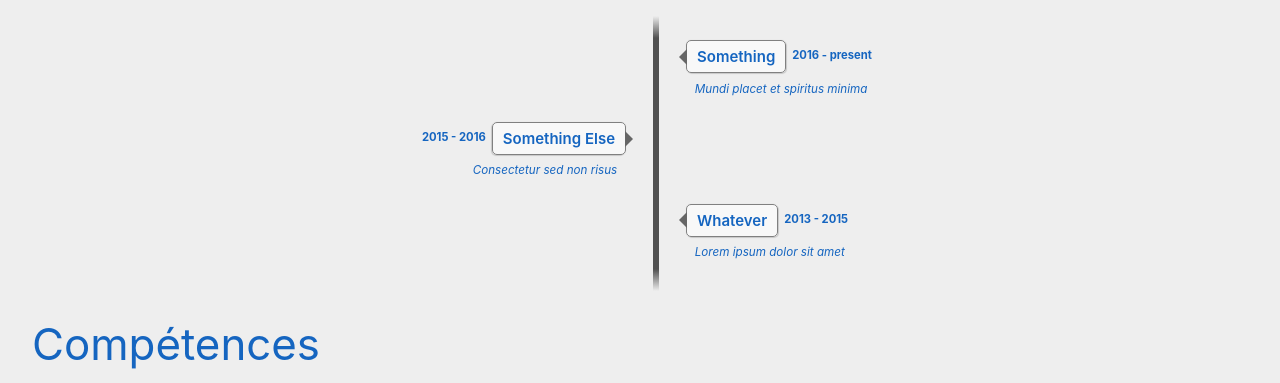
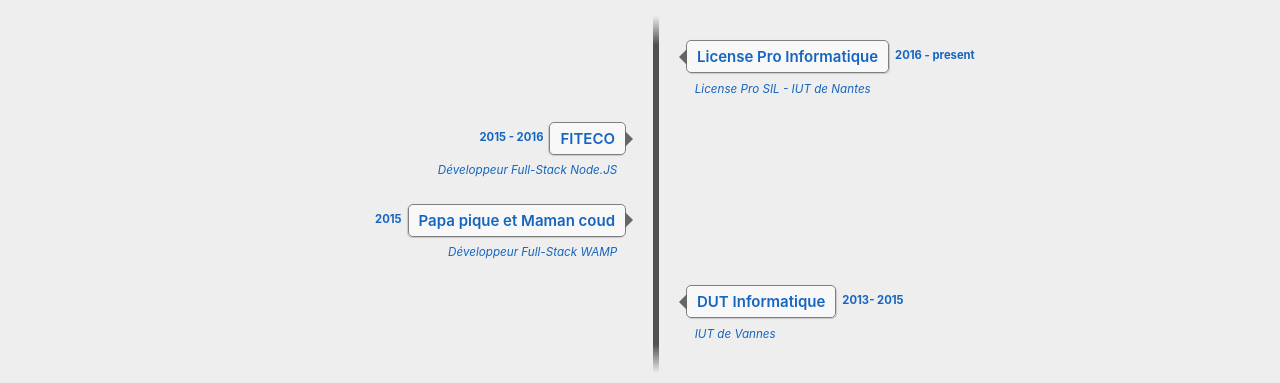
Before and after one commit to NicolasThebaud/NicolasThebaud.github.io, a plain HTML site: page index.html in a window 1280 px wide. Shown: the part 385-768 px from the top of the page. Drawn offline with nearby package versions, Linux system fonts and the light colour scheme.

Commit message:
Implemented Timeline (Lorem ipsum removed)

```diff
--- a/index.html
+++ b/index.html
@@ -34,30 +34,40 @@
         <li>
           <div class="direction-r">
             <div class="flag-wrapper">
-              <span class="flag">Something</span>
+              <span class="flag">License Pro Informatique</span>
               <span class="time-wrapper"><span class="time">2016 - present</span></span>
             </div>
-            <div class="desc">Mundi placet et spiritus minima</div>
+            <div class="desc">License Pro SIL - IUT de Nantes</div>
           </div>
         </li>
 
         <li>
           <div class="direction-l">
             <div class="flag-wrapper">
-              <span class="flag">Something Else</span>
+              <span class="flag">FITECO</span>
               <span class="time-wrapper"><span class="time">2015 - 2016</span></span>
             </div>
-            <div class="desc">Consectetur sed non risus</div>
+            <div class="desc">Développeur Full-Stack Node.JS</div>
+          </div>
+        </li>
+
+        <li>
+          <div class="direction-l">
+            <div class="flag-wrapper">
+              <span class="flag">Papa pique et Maman coud</span>
+              <span class="time-wrapper"><span class="time">2015</span></span>
+            </div>
+            <div class="desc">Développeur Full-Stack WAMP</div>
           </div>
         </li>
 
         <li>
           <div class="direction-r">
             <div class="flag-wrapper">
-              <span class="flag">Whatever</span>
-              <span class="time-wrapper"><span class="time">2013 - 2015</span></span>
+              <span class="flag">DUT Informatique</span>
+              <span class="time-wrapper"><span class="time">2013- 2015</span></span>
             </div>
-            <div class="desc">Lorem ipsum dolor sit amet</div>
+            <div class="desc">IUT de Vannes</div>
           </div>
         </li>
       </ul>
```
Lines whose indentation alone changed are shown as unchanged.
